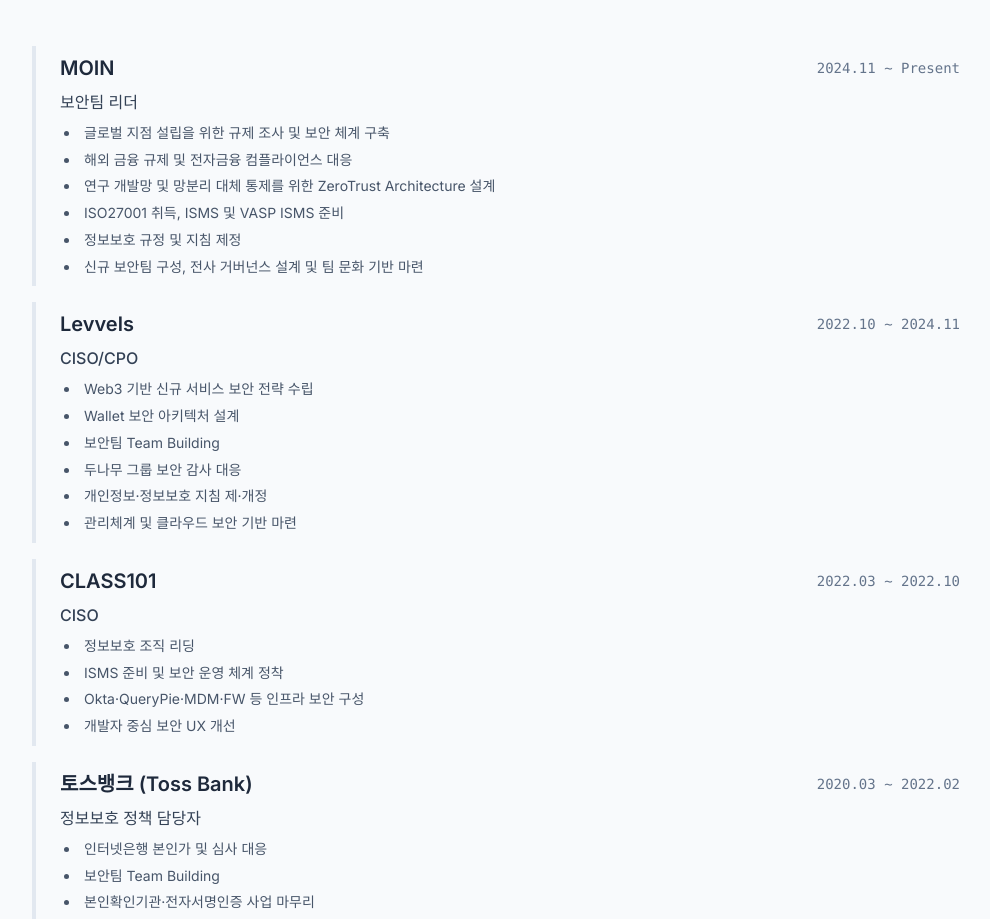
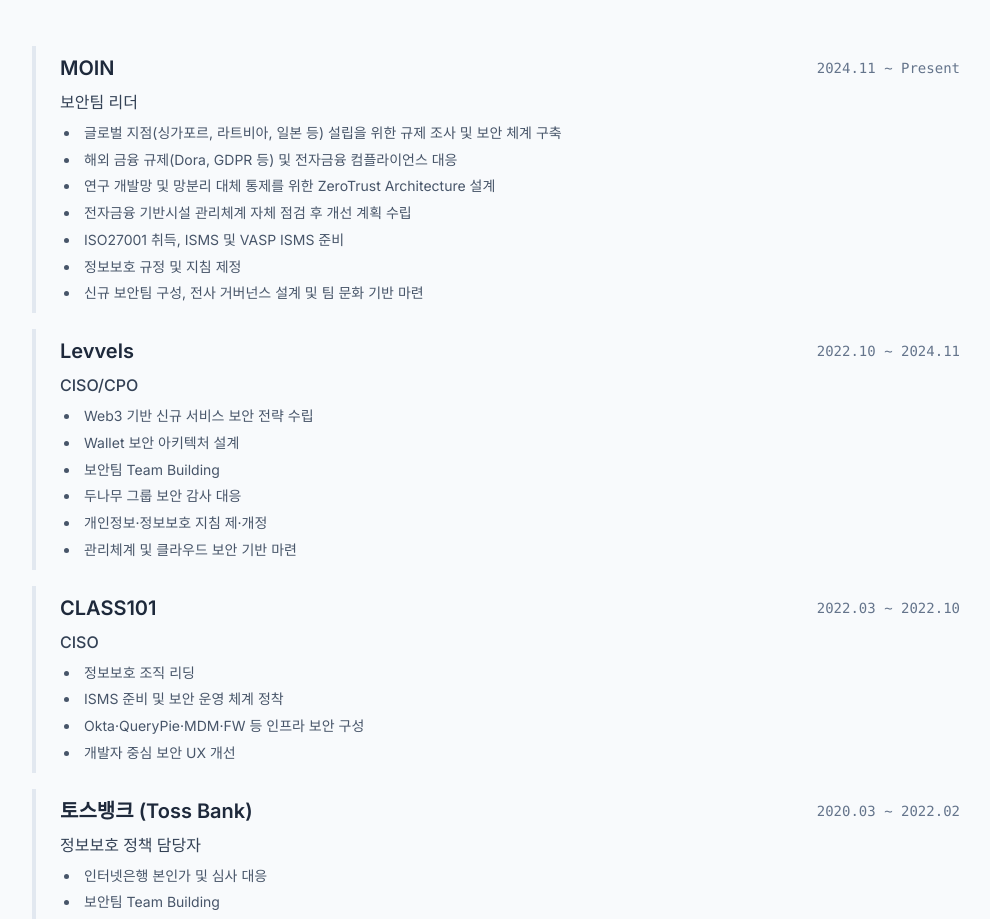
Before and after one commit to dojihyeok/portfolio, a Next.js app: page / in a window 1280 px wide. Shown: the part 8226-9145 px from the top of the page, without its empty margins (144-1134 px from the left). Built offline with nearby package versions, Linux system fonts and the light colour scheme.

Commit message:
Update MOIN experience: Add specific regions and regulations

```diff
--- a/src/app/page.tsx
+++ b/src/app/page.tsx
@@ -583,9 +583,10 @@
                         period="2024.11 ~ Present"
                         description={
                             <ul className="list-disc list-inside space-y-1 pl-1">
-                                <li>글로벌 지점 설립을 위한 규제 조사 및 보안 체계 구축</li>
-                                <li>해외 금융 규제 및 전자금융 컴플라이언스 대응</li>
+                                <li>글로벌 지점(싱가포르, 라트비아, 일본 등) 설립을 위한 규제 조사 및 보안 체계 구축</li>
+                                <li>해외 금융 규제(Dora, GDPR 등) 및 전자금융 컴플라이언스 대응</li>
                                 <li>연구 개발망 및 망분리 대체 통제를 위한 ZeroTrust Architecture 설계</li>
+                                <li>전자금융 기반시설 관리체계 자체 점검 후 개선 계획 수립</li>
                                 <li>ISO27001 취득, ISMS 및 VASP ISMS 준비</li>
                                 <li>정보보호 규정 및 지침 제정</li>
                                 <li>신규 보안팀 구성, 전사 거버넌스 설계 및 팀 문화 기반 마련</li>
```
